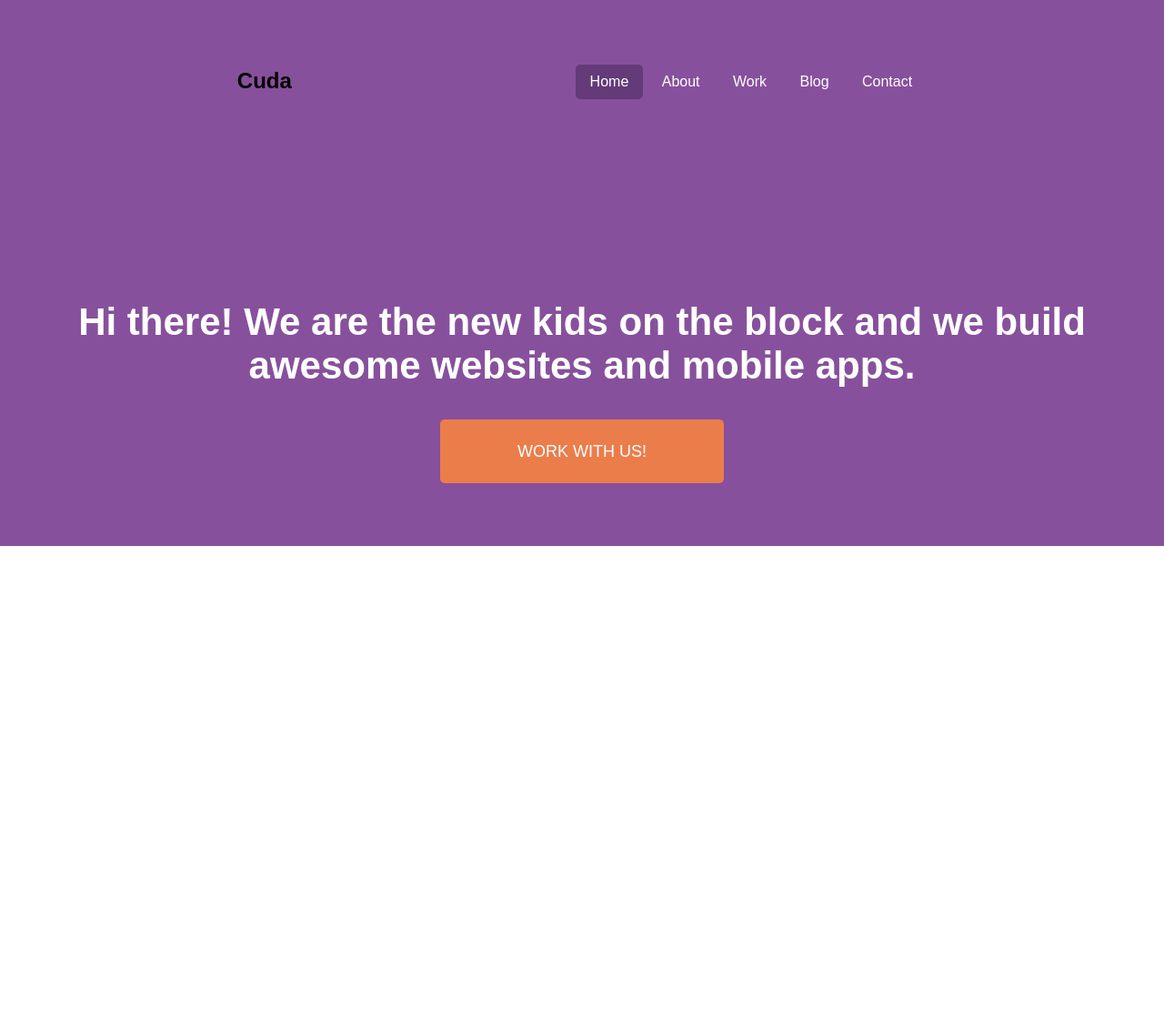
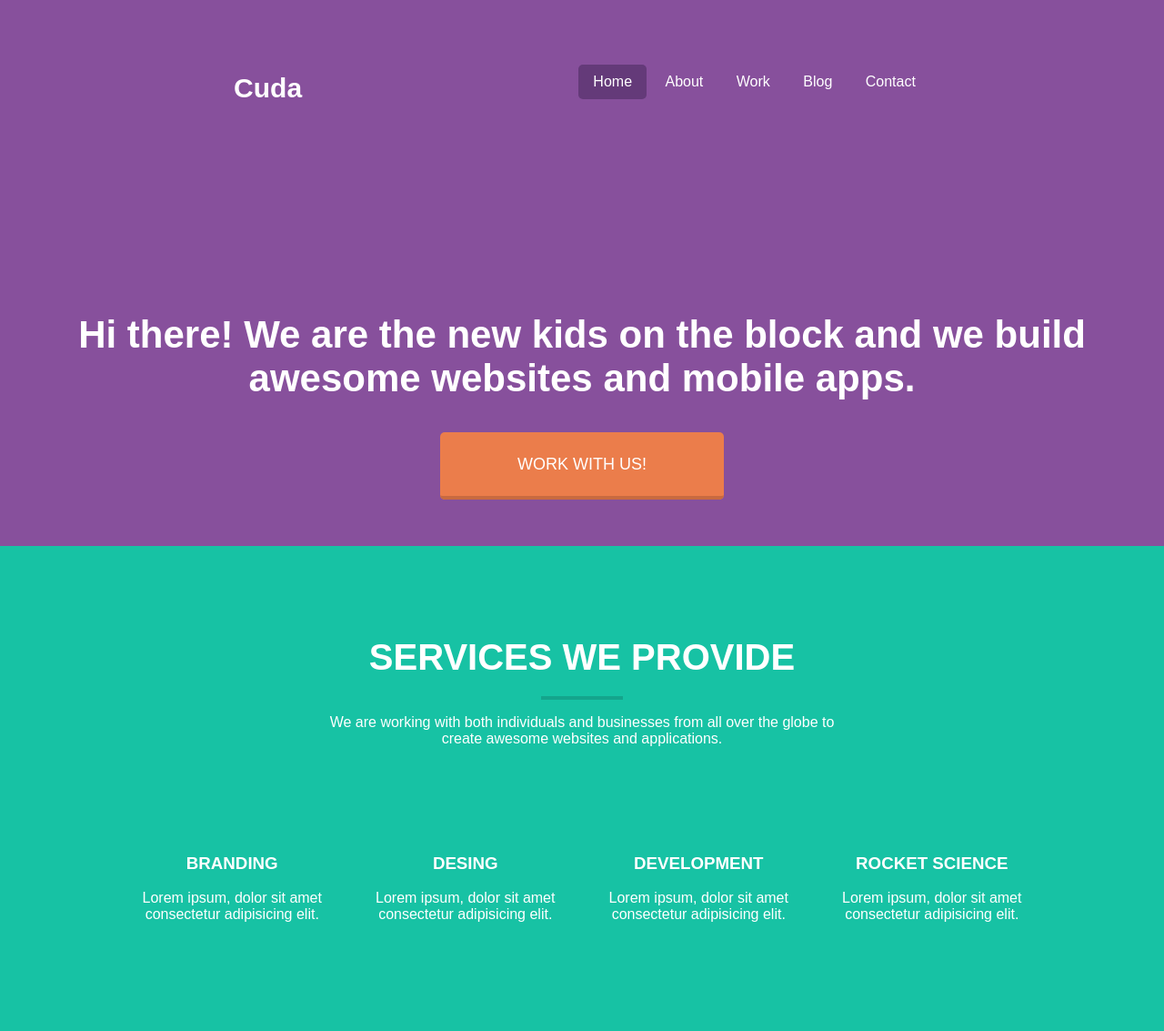
Before and after one commit to Amarii859/day-20, a plain HTML site: page index.html in a window 1280 px wide. Shown: the whole page at 91% size. Drawn offline with Linux system fonts and the light colour scheme.

Commit message:
Add files via upload

```diff
--- a/index.html
+++ b/index.html
@@ -38,6 +38,52 @@
 
     </section>
 
+    <section id="section-2">
+        <div class="container">
+            <div class="title-box">
+                <h2>SERVICES WE PROVIDE</h2>
+                <div class="line"></div>
+                <p>We are working with both individuals and businesses from all over the globe
+                    to create awesome websites and applications.
+                    </p>
+            </div>
+
+            <div class="services-box">
+                <div class="servise">
+                    <img src="" alt="">
+                    <h3>BRANDING</h3>
+                    <p>Lorem ipsum, dolor sit amet consectetur
+                         adipisicing elit.
+
+
+                    </p>
+                </div>
+
+                <div class="servise">
+                    <img src="" alt="">
+                    <h3>DESING</h3>
+                    <p>Lorem ipsum, dolor sit amet consectetur
+                        adipisicing elit.</p>
+                </div>
+
+                <div class="servise">
+                    <img src="" alt="">
+                    <h3>DEVELOPMENT</h3>
+                    <p>Lorem ipsum, dolor sit amet consectetur
+                        adipisicing elit.</p>
+                </div>
+
+                <div class="servise">
+                    <img src="" alt="">
+                    <h3>ROCKET SCIENCE</h3>
+                    <p>Lorem ipsum, dolor sit amet consectetur
+                        adipisicing elit.</p>
+                </div>
+            </div>
+
+        </div>
+    </section>
+
 </body>
 
 </html>
--- a/style.css
+++ b/style.css
@@ -10,7 +10,7 @@ body{
     margin-left: auto;
     margin-right: auto;
     width: 1140px;
-    height: 200%;
+    height: 100%;
 }
 header{
     display: flex;
@@ -50,4 +50,48 @@ nav ul li.active{
     color: white;
     padding: 25px 85px;
     border-radius: 5px;
+    border-bottom: 4px solid #c86a40;
 }
+header h1{
+    color: white;
+    font-size: 30px;
+    font-weight: 800;
+}
+#section-2{
+    background-color: #17c2a4;
+    min-height: 800px;
+    color: white;
+}
+
+.title-box{
+    text-align: center;
+    margin-left: auto;
+    margin-right: auto;
+    max-width: 600px;
+}
+.title-box h2{
+    margin-top: 0px;
+    margin-bottom: 20px;
+    padding-top: 100px;
+    font-size: 40px;
+    text-transform: uppercase;
+    font-weight: bold;
+}
+.title-box .line{
+    width: 90px;
+    height: 4px;
+    background-color:  rgba(0,0,0,0.15);
+    margin-right: auto;
+    margin-left: auto;
+
+}
+
+.services-box{
+    margin-top: 80px;
+    display: flex;
+    margin-left: auto;
+    margin-right: auto;
+    width: 90%;
+    padding-bottom: 100px;
+    text-align: center;
+}
```
